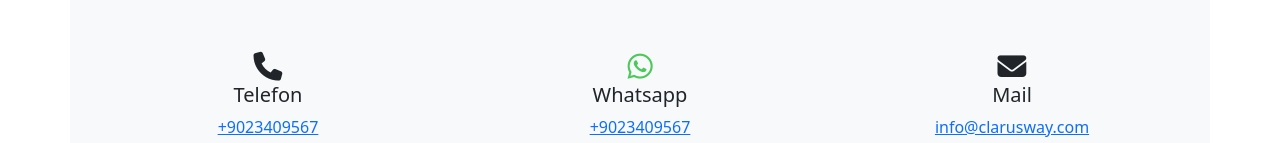
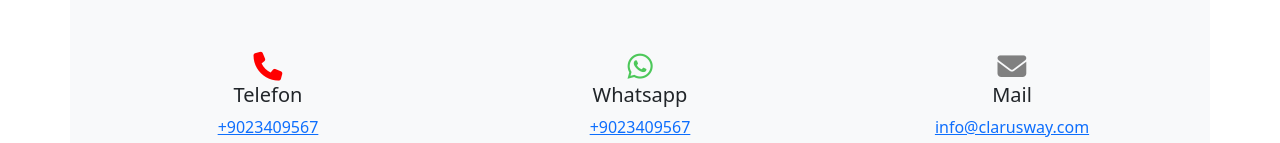
Before and after one commit to Yasin-Yilmazz/Karaka-, a plain HTML site: page iletisim.html in a window 1280 px wide. Shown: the part 368-511 px from the top of the page. Drawn offline with Linux system fonts and the light colour scheme.

Commit message:
Karakas ++

```diff
--- a/scss/pages/_iletisim.scss
+++ b/scss/pages/_iletisim.scss
@@ -8,6 +8,14 @@ section#contact {
 
   .fa-whatsapp {
     color: #4dc85a;
+  }
+
+  .fa-phone {
+    color: red;
+  }
+
+  .fa-envelope {
+    color: grey;
   }
 
   .textarea {
```
Also changed, not shown: css/main.css, 1 other file.
